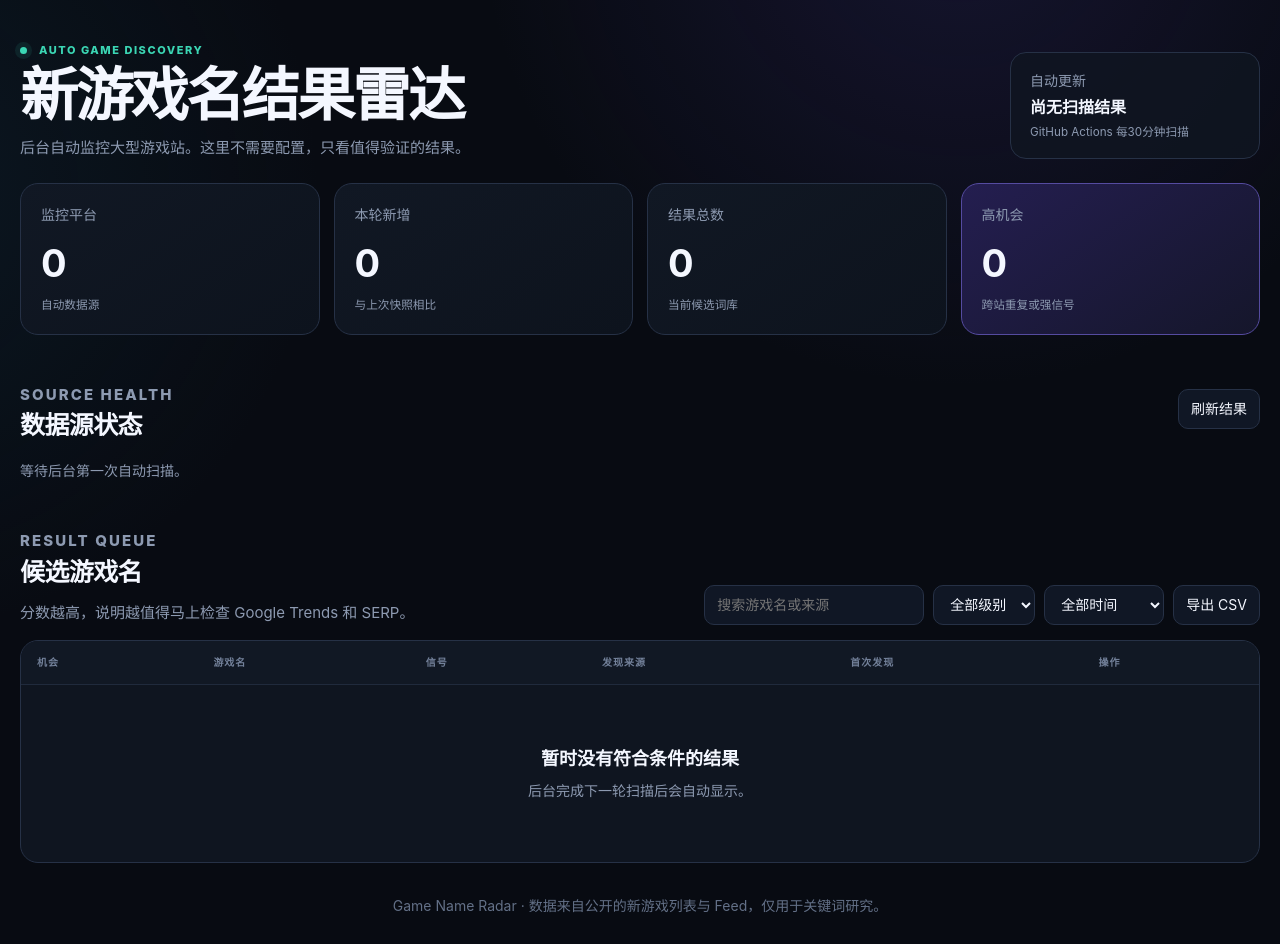
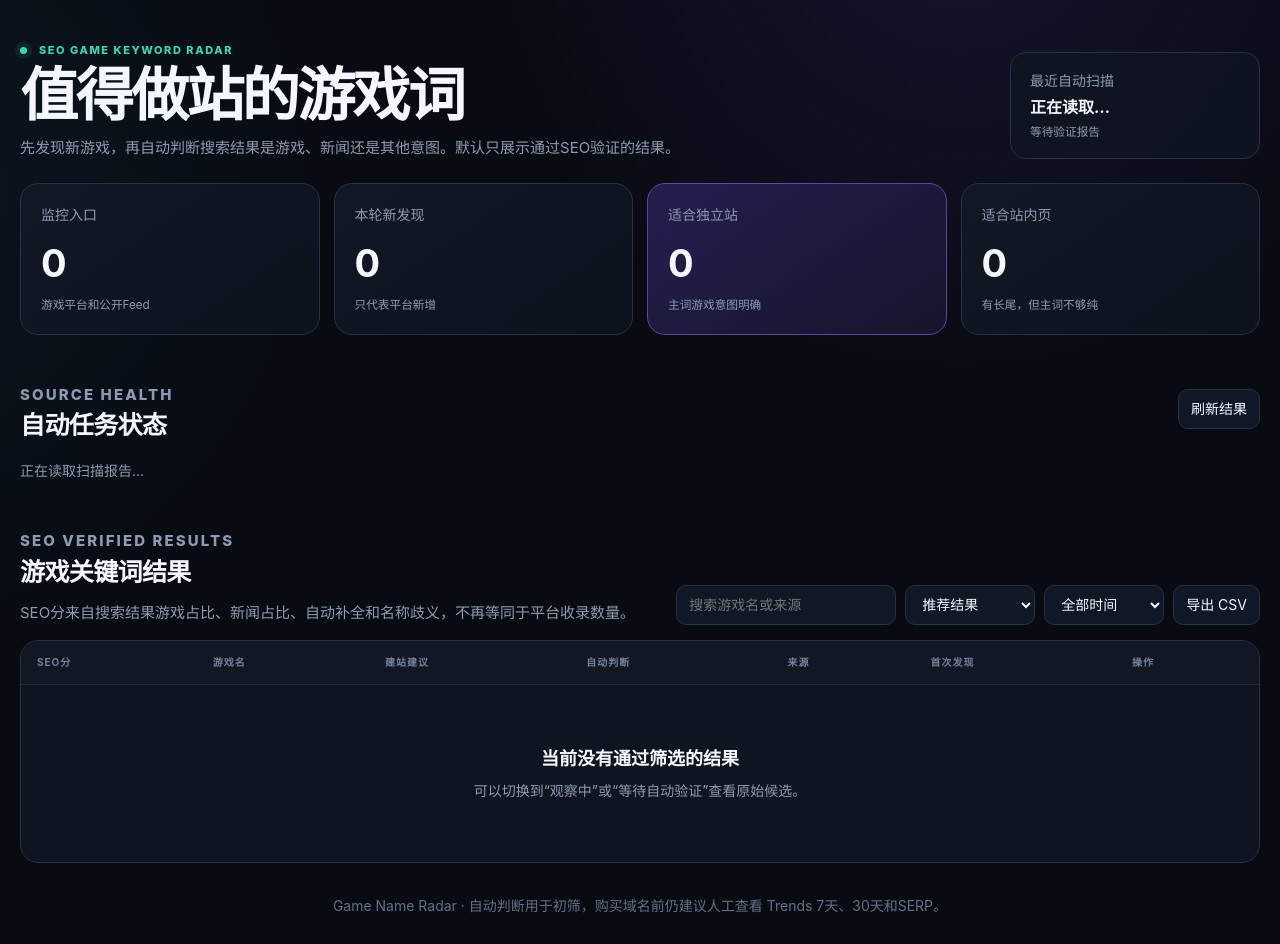
Before and after one commit to cksmct/GameRadar, a website: page index.html in a window 1280 px wide. Drawn offline with Linux system fonts and the light colour scheme; no server answers.

Commit message:
feat: present SEO-verified recommendations only

```diff
--- a/index.html
+++ b/index.html
@@ -3,36 +3,36 @@
 <head>
   <meta charset="utf-8" />
   <meta name="viewport" content="width=device-width,initial-scale=1" />
-  <meta name="description" content="自动监控大型 HTML5 游戏平台，展示新出现和跨平台重复出现的游戏名称。" />
+  <meta name="description" content="自动发现新游戏名，并通过搜索意图验证筛选适合独立站的关键词。" />
   <meta name="theme-color" content="#080b12" />
-  <title>Game Name Radar · 自动结果</title>
+  <title>Game Name Radar · SEO筛选结果</title>
   <link rel="stylesheet" href="/styles.css" />
 </head>
 <body>
   <main class="page">
     <header class="hero">
       <div>
-        <p class="eyebrow"><span class="live-dot"></span> AUTO GAME DISCOVERY</p>
-        <h1>新游戏名结果雷达</h1>
-        <p class="subtitle">后台自动监控大型游戏站。这里不需要配置，只看值得验证的结果。</p>
+        <p class="eyebrow"><span class="live-dot"></span> SEO GAME KEYWORD RADAR</p>
+        <h1>值得做站的游戏词</h1>
+        <p class="subtitle">先发现新游戏，再自动判断搜索结果是游戏、新闻还是其他意图。默认只展示通过SEO验证的结果。</p>
       </div>
       <div class="update-box">
-        <span>自动更新</span>
+        <span>最近自动扫描</span>
         <strong id="lastUpdated">正在读取…</strong>
-        <small>GitHub Actions 每30分钟扫描</small>
+        <small id="verifyStatus">等待验证报告</small>
       </div>
     </header>
 
-    <section class="stats" aria-label="扫描统计">
-      <article><span>监控平台</span><strong id="sourceCount">0</strong><small>自动数据源</small></article>
-      <article><span>本轮新增</span><strong id="newCount">0</strong><small>与上次快照相比</small></article>
-      <article><span>结果总数</span><strong id="candidateCount">0</strong><small>当前候选词库</small></article>
-      <article class="accent"><span>高机会</span><strong id="hotCount">0</strong><small>跨站重复或强信号</small></article>
+    <section class="stats" aria-label="筛选统计">
+      <article><span>监控入口</span><strong id="sourceCount">0</strong><small>游戏平台和公开Feed</small></article>
+      <article><span>本轮新发现</span><strong id="newCount">0</strong><small>只代表平台新增</small></article>
+      <article class="accent"><span>适合独立站</span><strong id="independentCount">0</strong><small>主词游戏意图明确</small></article>
+      <article><span>适合站内页</span><strong id="pageCount">0</strong><small>有长尾，但主词不够纯</small></article>
     </section>
 
     <section class="source-health">
       <div class="section-title compact">
-        <div><p class="eyebrow">SOURCE HEALTH</p><h2>数据源状态</h2></div>
+        <div><p class="eyebrow">SOURCE HEALTH</p><h2>自动任务状态</h2></div>
         <button id="refreshBtn" class="button">刷新结果</button>
       </div>
       <div id="sourceChips" class="source-chips"><span class="muted">正在读取扫描报告…</span></div>
@@ -41,17 +41,20 @@
     <section class="results">
       <div class="section-title">
         <div>
-          <p class="eyebrow">RESULT QUEUE</p>
-          <h2>候选游戏名</h2>
-          <p>分数越高，说明越值得马上检查 Google Trends 和 SERP。</p>
+          <p class="eyebrow">SEO VERIFIED RESULTS</p>
+          <h2>游戏关键词结果</h2>
+          <p>SEO分来自搜索结果游戏占比、新闻占比、自动补全和名称歧义，不再等同于平台收录数量。</p>
         </div>
         <div class="filters">
           <input id="searchInput" type="search" placeholder="搜索游戏名或来源" />
-          <select id="levelFilter">
-            <option value="all">全部级别</option>
-            <option value="hot">高机会</option>
-            <option value="verify">待验证</option>
-            <option value="watch">观察</option>
+          <select id="recommendationFilter">
+            <option value="recommended">推荐结果</option>
+            <option value="independent">适合独立站</option>
+            <option value="page">仅适合站内页</option>
+            <option value="watch">观察中</option>
+            <option value="reject">不建议做</option>
+            <option value="pending">等待自动验证</option>
+            <option value="all">全部</option>
           </select>
           <select id="timeFilter">
             <option value="all">全部时间</option>
@@ -66,18 +69,18 @@
       <div class="table-card">
         <div class="table-scroll">
           <table>
-            <thead><tr><th>机会</th><th>游戏名</th><th>信号</th><th>发现来源</th><th>首次发现</th><th>操作</th></tr></thead>
+            <thead><tr><th>SEO分</th><th>游戏名</th><th>建站建议</th><th>自动判断</th><th>来源</th><th>首次发现</th><th>操作</th></tr></thead>
             <tbody id="resultBody"></tbody>
           </table>
         </div>
         <div id="emptyState" class="empty" hidden>
-          <strong>暂时没有符合条件的结果</strong>
-          <span>后台完成下一轮扫描后会自动显示。</span>
+          <strong>当前没有通过筛选的结果</strong>
+          <span>可以切换到“观察中”或“等待自动验证”查看原始候选。</span>
         </div>
       </div>
     </section>
 
-    <footer>Game Name Radar · 数据来自公开的新游戏列表与 Feed，仅用于关键词研究。</footer>
+    <footer>Game Name Radar · 自动判断用于初筛，购买域名前仍建议人工查看 Trends 7天、30天和SERP。</footer>
   </main>
   <div id="toast" class="toast" role="status"></div>
   <script type="module" src="/app.js"></script>
```
